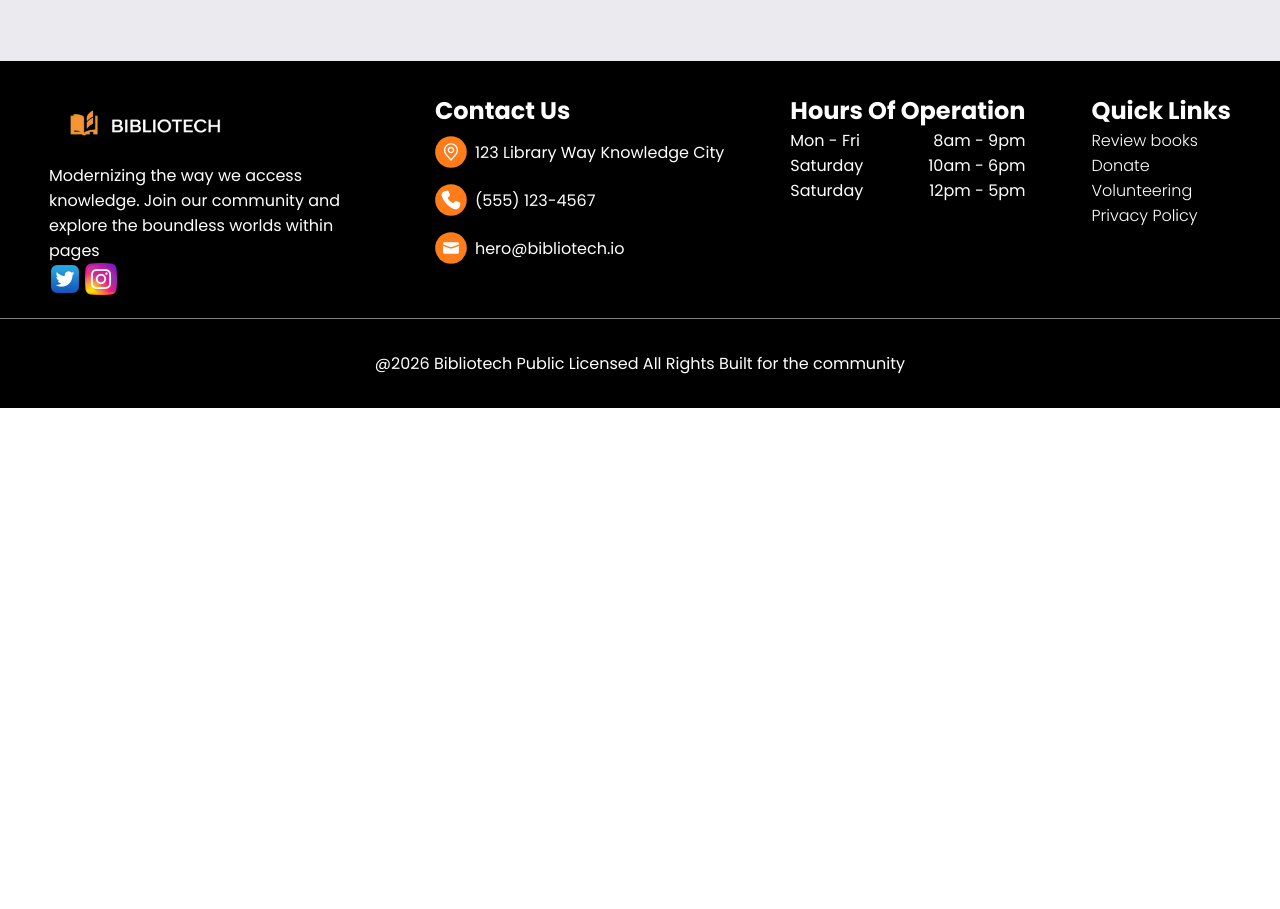
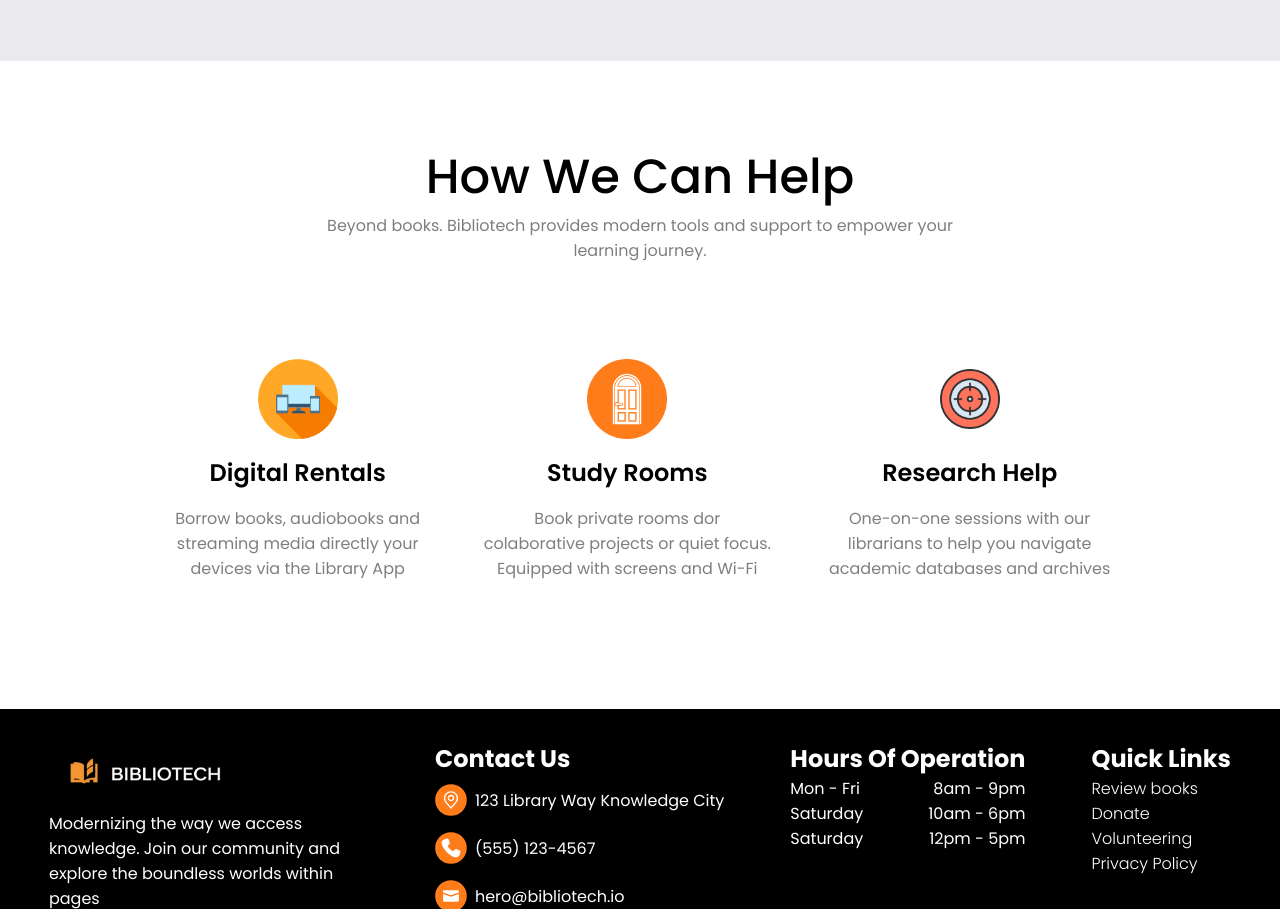
Before and after one commit to w-tangly/bibliotech, a plain HTML site: page index.html in a window 1280 px wide. Shown: the part 1781-2690 px from the top of the page. Before the commit the page ends 2189 px from the top, so only its background shows below. Drawn offline with Linux system fonts and the light colour scheme.

Commit message:
Os finalmentes

```diff
--- a/assets/css/style.css
+++ b/assets/css/style.css
@@ -259,6 +259,65 @@ a.btn:hover{
 }
 /* FIM EVENTS */
 
+/* INICIO HOW WE CAN HELP */
+.help{
+    background-color: white;
+    padding: 5rem 10rem;
+    text-align: center;
+    display: flex;
+    justify-content: center;
+    align-items: center;
+    flex-direction: column;
+    gap: 3rem;
+}
+
+.help-desc{
+    max-width: 50vw;
+}
+
+.desc-title{
+    font-size: 3rem;
+    font-weight: 500;
+}
+
+.desc-text{
+    font-size: 1rem;
+    opacity: .5;
+}
+
+.flex-row-help{
+    display: flex;
+    flex-direction: row;
+    align-items: top;
+    justify-content: space-around;
+    gap: 3rem;
+}
+
+.card-help{
+    display: flex;
+    flex-direction: column;
+    align-items: center;
+    justify-content: center;
+    padding: 3rem 0;
+    gap: 1rem;
+    max-width: 30vw;
+}
+
+.icon-help{
+    max-width: 5rem;
+}
+
+.subt-help{
+    font-size: 1.5rem;
+    font-weight: 600;
+}
+
+.txt-help{
+    opacity: .5;
+}
+
+/* FIM HOW CAN WE HELP */
+
 /* INICIO FOOTER */
 footer{
     background-color: black;
--- a/index.html
+++ b/index.html
@@ -127,6 +127,32 @@
 
     </div>
 
+    <div class="help">
+        <div class="help-desc">
+            <h2 class="desc-title">How We Can Help</h2>
+            <p class="desc-text">Beyond books. Bibliotech provides modern tools and support to empower your learning journey.</p>
+        </div>
+        <div class="flex-row-help">
+            <div class="card-help">
+                <img src="./assets/imgs/gadget.png" alt="" class="icon-help">
+                <p class="subt-help">Digital Rentals</p>
+                <p class="txt-help">Borrow books, audiobooks and streaming media directly your devices via the Library App</p>
+            </div>
+
+            <div class="card-help">
+                <img src="./assets/imgs/door.png" alt="" class="icon-help">
+                <p class="subt-help">Study Rooms</p>
+                <p class="txt-help">Book private rooms dor colaborative projects or quiet focus. Equipped with screens and Wi-Fi</p>
+            </div>
+
+            <div class="card-help">
+                <img src="./assets/imgs/target.png" alt="" class="icon-help">
+                <p class="subt-help">Research Help</p>
+                <p class="txt-help">One-on-one sessions with our librarians to help you navigate academic databases and archives</p>
+            </div>
+        </div>
+    </div>
+
     <footer>
         <div class="flex-row">
             <div class="desc">
```
Also changed, not shown: assets/imgs/door.png (added), assets/imgs/gadget.png (added), assets/imgs/target.png (added).
